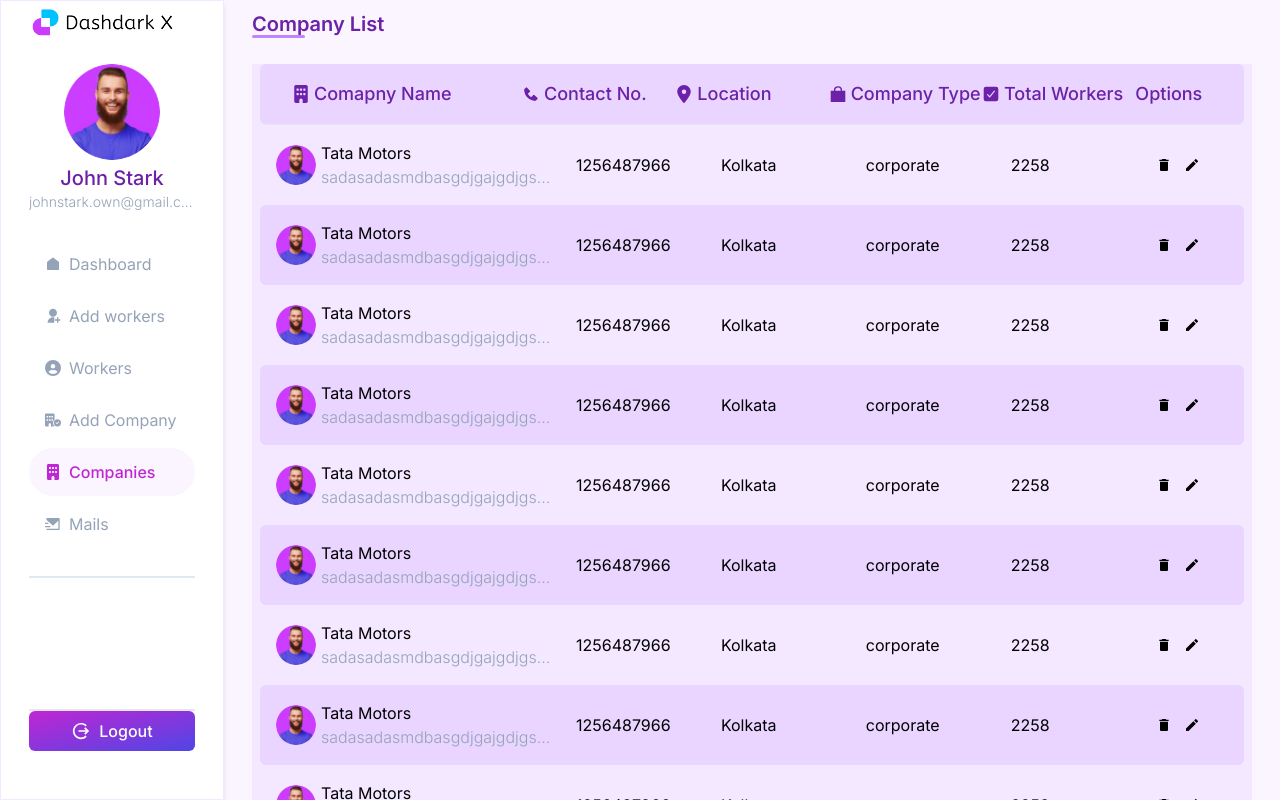
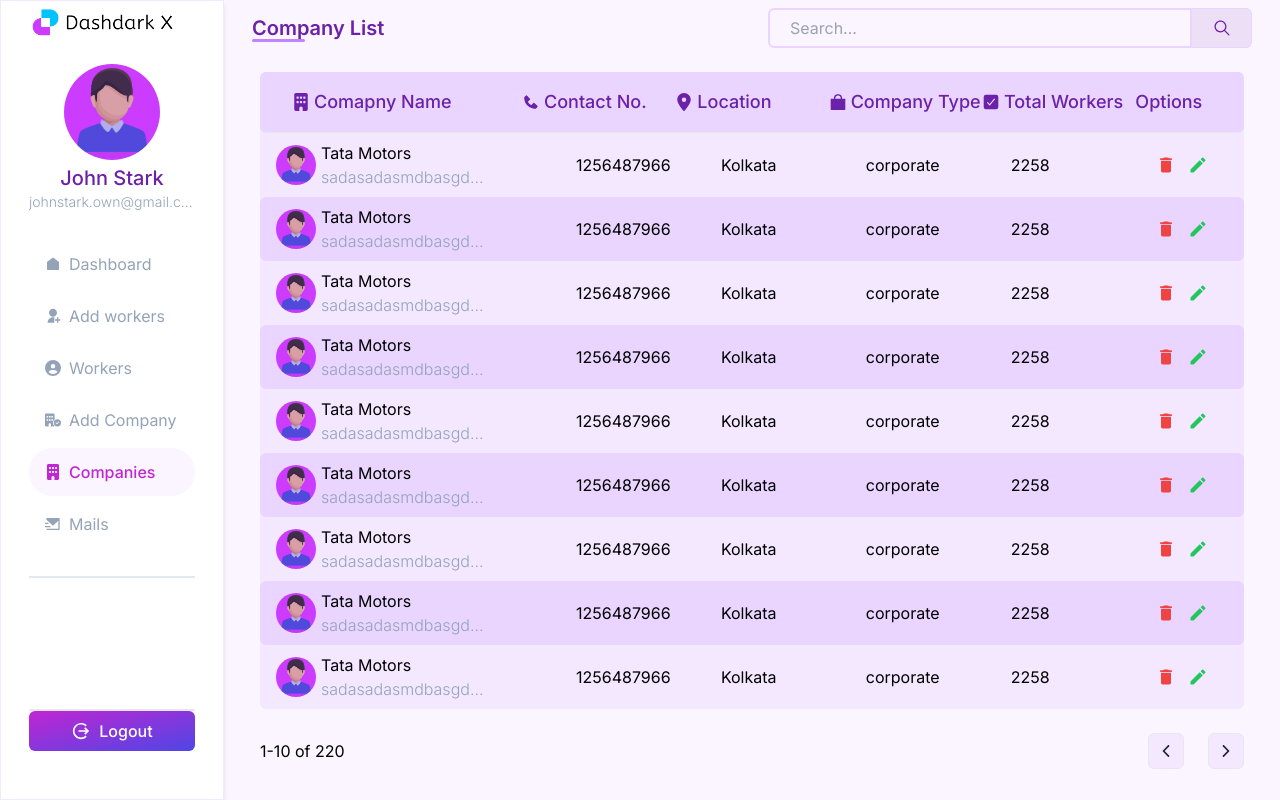
Before and after one commit to Sombhu2022/deteex-client, a React (Vite) app: page /companies in a window 1280 px wide. Built offline with nearby package versions, Linux system fonts and the light colour scheme; the HTML template or start-up script is replaced by a standard one.

Commit message:
Add Company & Company List completed

```diff
--- a/src/Pages/AddCompany.jsx
+++ b/src/Pages/AddCompany.jsx
@@ -116,7 +116,7 @@ const AddCompany = () => {
                         </div>
                         <textarea
                             placeholder="Address"
-                            className="h-24 rounded-md border-purple-300 border p-2 outline-none focus:outline-none"
+                            className="h-24 resize-none rounded-md border-purple-300 border p-2 outline-none focus:outline-none"
                         />
                         <div className="flex items-center gap-1 font-medium">
                             <IoCall /> Phone
--- a/src/Pages/AllCompanies.jsx
+++ b/src/Pages/AllCompanies.jsx
@@ -6,18 +6,22 @@ import { FaBuilding, FaLocationDot, FaUser } from "react-icons/fa6";
 import { IoBagSharp, IoCheckbox } from "react-icons/io5";
 import dp from "../assets/default_Profile_Pic.png";
 import { MdDelete, MdEdit } from "react-icons/md";
+import { IoIosArrowBack, IoIosArrowForward } from "react-icons/io";
+import Searchbar from "../Components/Searchbar";
 
 const AllCompanies = () => {
     return (
         <section id="companies">
-            <header className="w-full flex items-center sticky top-0 left-0 bg-purple-50 h-12 z-50">
+            <header className="w-full flex items-center justify-between sticky top-0 left-0 bg-purple-50 h-14 z-50">
                 <div className="flex">
                     <h1 className="text-purple-800 font-semibold text-xl relative after:absolute after:h-[3px] after:w-[40%] after:rounded-full after:bg-purple-400 after:left-0 after:bottom-0">
                         Company List
                     </h1>
                 </div>
+                <Searchbar />
             </header>
-            <main className="px-2 bg-purple-100 mt-4">
+            <main className="px-2">
+                <div className=" bg-purple-100 mt-4 rounded-md">
                     <div className=" mt-3">
                         <div className="p-4 px-8 grid grid-cols-[1.5fr,repeat(4,1fr),0.5fr] border-b bg-purple-200 rounded-md">
                             <p className="flex gap-1 items-center text-purple-800 text-lg font-medium">
@@ -47,7 +51,10 @@ const AllCompanies = () => {
                     </div>
                     {companyList.map((item, index) => {
                         return (
-                        <div className="p-4 grid grid-cols-[1.5fr,repeat(4,1fr),0.5fr] items-center odd:bg-purple-200 rounded-md">
+                            <div
+                                key={index}
+                                className="px-4 py-2 grid grid-cols-[1.5fr,repeat(4,1fr),0.5fr] items-center odd:bg-purple-200 rounded-md"
+                            >
                                 <Link className="flex justify-center items-center w-[300px] ">
                                     <div className="size-10 w-[15%]">
                                         <img
@@ -60,7 +67,7 @@ const AllCompanies = () => {
                                         <p className="truncate capitalize">
                                             {item.cmpName}
                                         </p>
-                                    <p className=" truncate text-slate-400 font-light">
+                                        <p className=" truncate text-slate-400 font-light w-[70%]">
                                             {item.cmpEmail}
                                         </p>
                                     </div>
@@ -69,22 +76,36 @@ const AllCompanies = () => {
                                     {item.cmpContact}
                                 </p>
                                 <p className="flex items-center">{item.loc}</p>
-                            <p className="flex items-center">{item.cmpType}</p>
+                                <p className="flex items-center">
+                                    {item.cmpType}
+                                </p>
                                 <p className="flex items-center">
                                     {item.totalWorker}
                                 </p>
-
                                 <div className="flex gap-3 items-center">
                                     <Link>
-                                    <MdDelete />
+                                        <MdDelete className="size-5 transition-all text-red-500 hover:text-red-600" />
                                     </Link>
                                     <Link>
-                                    <MdEdit />
+                                        <MdEdit className="size-5 transition-all text-green-500 hover:text-green-600" />
                                     </Link>
                                 </div>
                             </div>
                         );
                     })}
+                </div>
+                <div className="flex justify-between items-center my-6 pb-8">
+                    <p>1-10 of 220</p>
+                    {/* buttons */}
+                    <p className="flex items-center gap-6 text-gray-800">
+                        <Link>
+                            <IoIosArrowBack className="bg-purple-100 size-9 p-2 border rounded-md transition-all hover:bg-purple-300 hover:scale-125 " />
+                        </Link>
+                        <Link>
+                            <IoIosArrowForward className="bg-purple-100 size-9 p-2 border rounded-md transition-all hover:bg-purple-300 hover:scale-125 " />
+                        </Link>
+                    </p>
+                </div>
             </main>
         </section>
     );
```
Also changed, not shown: src/assets/default_Profile_Pic.png. Lines whose indentation alone changed are shown as unchanged.
